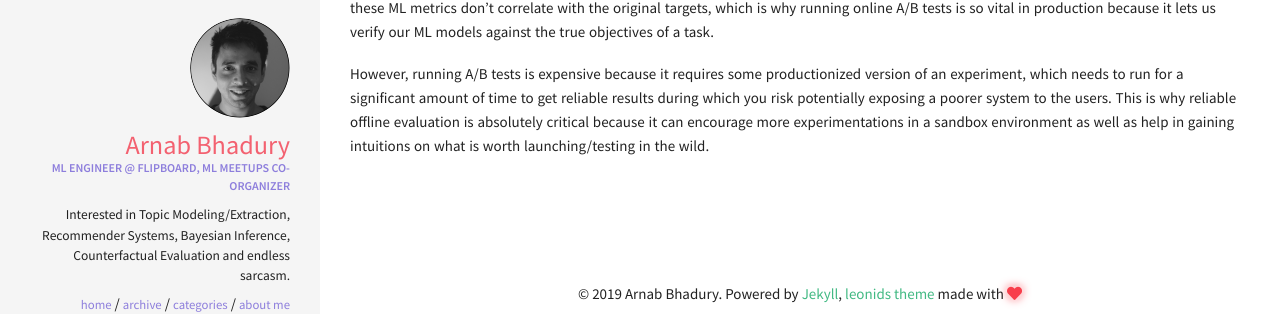
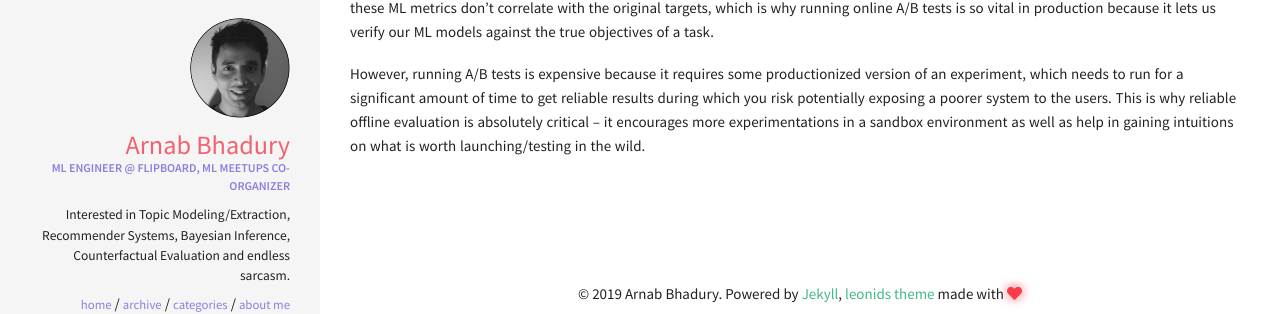
Before and after one commit to Arnie0426/arnie0426.github.io, a Jekyll site: the page built from index.html, in a window 1280 px wide. Shown: the part 228-542 px from the top of the page. Built offline with Jekyll 4.4.1, drawn with Linux system fonts in a browser that asks for light colours.

Commit message:
proofread

```diff
--- a/_posts/2019-05-21-simulating-ab-tests.md
+++ b/_posts/2019-05-21-simulating-ab-tests.md
@@ -9,15 +9,15 @@ comments: false
 
 While developing machine learning (ML) algorithms in production environments, we usually optimize a function or a loss that has nothing to do with our business goals. We generally care about metrics such as _click-through-rate_ or _diversity_ or _ad-revenue_ but our machine learning algorithms often minimize [log-loss](http://wiki.fast.ai/index.php/Log_Loss) or [root mean squared error (RMSE)](https://en.wikipedia.org/wiki/Root-mean-square_deviation) of arbitrary quantities for computational ease. It is often seen that these ML metrics don't correlate with the original targets, which is why running online A/B tests is so vital in production because it lets us verify our ML models against the true objectives of a task.
 
-However, running A/B tests is expensive because it requires some productionized version of an experiment, which needs to run for a significant amount of time to get reliable results during which you risk potentially exposing a poorer system to the users. This is why reliable offline evaluation is absolutely critical because it can encourage more experimentations in a sandbox environment as well as help in gaining intuitions on what is worth launching/testing in the wild.
+However, running A/B tests is expensive because it requires some productionized version of an experiment, which needs to run for a significant amount of time to get reliable results during which you risk potentially exposing a poorer system to the users. This is why reliable offline evaluation is absolutely critical – it encourages more experimentations in a sandbox environment as well as help in gaining intuitions on what is worth launching/testing in the wild.
 
 <!--more-->
 
 ### Classic offline evaluation of user-interactive systems
 
-A user-interactive system (e.g. product search, social media feeds, news recommendation etc.) involves showing a user a set of items given a certain user context or intent.  In such systems, users can only click/like/dislike the items recommended by the system. A classic information retrieval way to evaluate how good such a system performs offline would be something akin to [mean average precision (MAP)](https://en.wikipedia.org/wiki/Evaluation_measures_(information_retrieval)#Mean_average_precision) or [normalized discounted cumulative gain (NDCG)](https://en.wikipedia.org/wiki/Evaluation_measures_(information_retrieval)#Discounted_cumulative_gain) where you store historical user interactions, and verify your system by checking whether the algorithm places the items a user interacted with at the top of the recommendations.
+A user-interactive system (e.g. product search, social media feeds, news recommendation etc.) involves showing a user a set of items given a certain user context or intent.  In such systems, users can only click/like/dislike the items recommended by the system. A classic information retrieval way to evaluate how good such a system performs offline would be something akin to [mean average precision (MAP)](https://en.wikipedia.org/wiki/Evaluation_measures_(information_retrieval)#Mean_average_precision) or [normalized discounted cumulative gain (NDCG)](https://en.wikipedia.org/wiki/Evaluation_measures_(information_retrieval)#Discounted_cumulative_gain) where you store historical user interactions, and validate your system by verifying whether the algorithm places the items a user interacted with at the top of the recommendations.
 
-While it has been common practice to evaluate systems using these kinds of approaches, it is often observed that optimizing such metrics don't necessarily correlate with the business KPIs. There are a few reasons why this discrepancy exists, and one of the biggest ones is the huge _presentation and sampling bias_ that exists in the user feedback logs on which offline evaluation metrics are calculated. Given the nature of the systems, it is problematic to evaluate newer algorithms that may have recommended items that were never shown to the user in the first place and evaluating on aggregate data can result in _confounding_ results.
+While it has been common practice to evaluate systems using these kinds of approaches, it is often observed that optimizing such metrics don't necessarily correlate with the business KPIs. There are a few reasons why this discrepancy exists, and one of the biggest ones is the huge _presentation and sampling bias_ that exists in the user feedback logs on which offline evaluation metrics are calculated. Given the nature of the systems, it is problematic to evaluate newer algorithms that may recommend items that were never shown to the user in the first place and evaluating on aggregate data can result in _confounding_ results.
 
 For example, imagine in a news recommendation problem, you were trying to evaluate two algorithms that performed differently for two different kinds of content (major publication and long-tail). On first glance, it may be obvious to say that _Algorithm 2_ is probably "better" than _Algorithm 1_ but in industry it is often the case that you can have _Algorithm 1_ running in production, and you may have realized that it performs poorly for long-tail content and hence mostly only recommended articles from the major publications, and wildly overestimate the true performance of an algorithm.
 
```
